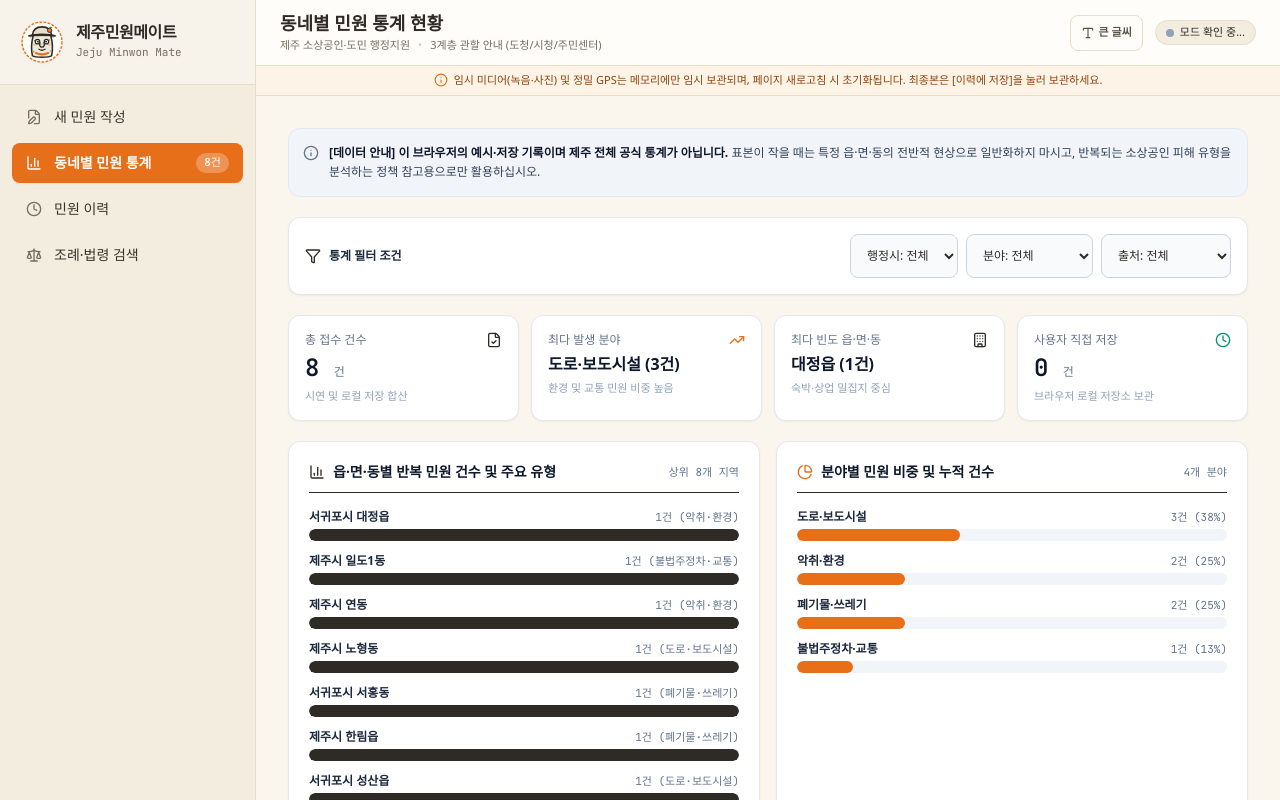
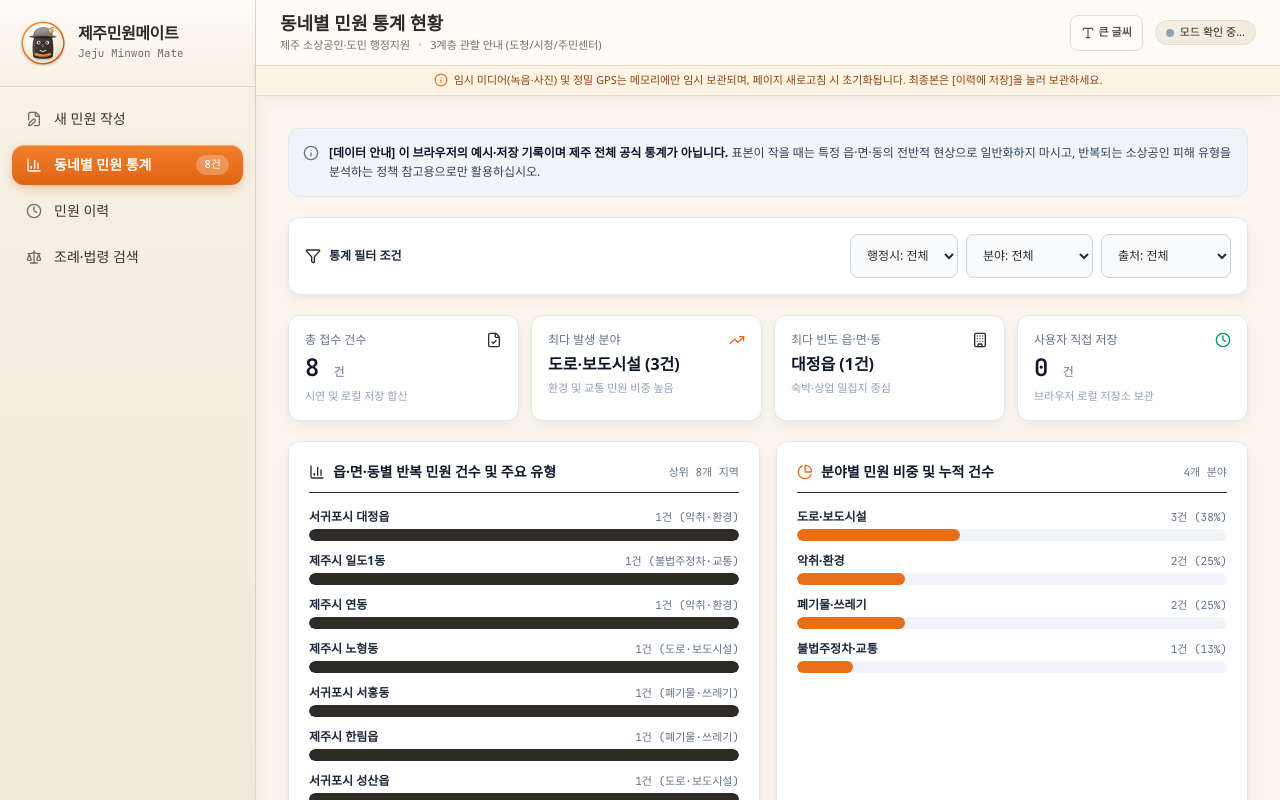
Before and after one commit to Goldeneagle1-hub/-AX-Builders-, a React (Vite) app: page /stats in a window 1280 px wide. Shown: the top 800 px of the page. Built offline with nearby package versions, Linux system fonts and the light colour scheme; no server answers.

Commit message:
style: 입체감과 글로시 질감을 적용한 테마 및 돌하르방 엠블럼 로고 개편

```diff
--- a/src/client/components/layout/DolhareubangLogo.tsx
+++ b/src/client/components/layout/DolhareubangLogo.tsx
@@ -6,13 +6,15 @@ interface DolhareubangLogoProps {
 }
 
 /**
- * 제주 돌하르방 스케치 캐릭터 SVG 로고
- * 손그림 펜화 느낌의 굵기 변화와 친근한 표정, 감귤 포인트 적용
+ * 제주민원메이트 세련된 글로시·입체 돌하르방 엠블럼 로고
+ * 돌하르방 모티브를 유지하면서 입체 그라데이션, 스페큘러 하이라이트, 감귤 포인트를 적용
  */
 export const DolhareubangLogo: React.FC<DolhareubangLogoProps> = ({
-  size = 40,
+  size = 44,
   className = '',
 }) => {
+  const uid = React.useId().replace(/:/g, '');
+
   return (
     <svg
       width={size}
@@ -21,112 +23,168 @@ export const DolhareubangLogo: React.FC<DolhareubangLogoProps> = ({
       fill="none"
       xmlns="http://www.w3.org/2000/svg"
       className={className}
-      aria-label="제주 돌하르방 로고"
+      aria-label="제주민원메이트 돌하르방 로고"
     >
-      {/* Warm Cream Circular Sketch Backdrop */}
-      <circle
-        cx="32"
-        cy="32"
-        r="29"
-        fill="#FFFDF8"
-        stroke="#E86F1A"
-        strokeWidth="2"
-        strokeDasharray="4 2"
+      <defs>
+        {/* Outer Warm Tangerine-Gold Rim Gradient */}
+        <linearGradient id={`rim-${uid}`} x1="8" y1="6" x2="56" y2="58" gradientUnits="userSpaceOnUse">
+          <stop offset="0%" stopColor="#F58D3D" />
+          <stop offset="55%" stopColor="#E86F1A" />
+          <stop offset="100%" stopColor="#C4530A" />
+        </linearGradient>
+
+        {/* Inner Cream-Beige Polished Backdrop */}
+        <radialGradient id={`bg-${uid}`} cx="38%" cy="28%" r="72%">
+          <stop offset="0%" stopColor="#FFFFFF" />
+          <stop offset="65%" stopColor="#FAF4E8" />
+          <stop offset="100%" stopColor="#EAE0CD" />
+        </radialGradient>
+
+        {/* Sculpted Basalt Stone Body Gradient */}
+        <linearGradient id={`stone-${uid}`} x1="20" y1="12" x2="46" y2="54" gradientUnits="userSpaceOnUse">
+          <stop offset="0%" stopColor="#574F47" />
+          <stop offset="50%" stopColor="#3B352F" />
+          <stop offset="100%" stopColor="#24201C" />
+        </linearGradient>
+
+        {/* Hat & Nose Highlight Stone Gradient */}
+        <linearGradient id={`stoneLight-${uid}`} x1="22" y1="10" x2="42" y2="30" gradientUnits="userSpaceOnUse">
+          <stop offset="0%" stopColor="#6D645B" />
+          <stop offset="100%" stopColor="#3A342E" />
+        </linearGradient>
+
+        {/* Glossy Tangerine Accent Gradient */}
+        <linearGradient id={`tangerine-${uid}`} x1="0" y1="0" x2="1" y2="1">
+          <stop offset="0%" stopColor="#FF9E44" />
+          <stop offset="60%" stopColor="#E86F1A" />
+          <stop offset="100%" stopColor="#C95508" />
+        </linearGradient>
+
+        {/* Top Specular Glass Sheen */}
+        <linearGradient id={`gloss-${uid}`} x1="32" y1="4" x2="32" y2="34" gradientUnits="userSpaceOnUse">
+          <stop offset="0%" stopColor="#FFFFFF" stopOpacity="0.58" />
+          <stop offset="100%" stopColor="#FFFFFF" stopOpacity="0" />
+        </linearGradient>
+
+        {/* Subtle Drop Shadow for Emblem */}
+        <filter id={`shadow-${uid}`} x="-10%" y="-10%" width="120%" height="125%">
+          <feDropShadow dx="0" dy="2" stdDeviation="2" floodColor="#2E2A26" floodOpacity="0.18" />
+        </filter>
+      </defs>
+
+      {/* Outer Polished Badge Ring */}
+      <circle cx="32" cy="32" r="30" fill={`url(#rim-${uid})`} filter={`url(#shadow-${uid})`} />
+      <circle cx="32" cy="32" r="27.2" fill={`url(#bg-${uid})`} stroke="#FFFDF9" strokeWidth="1.2" />
+
+      {/* Soft Shadow beneath Dolhareubang */}
+      <ellipse cx="32" cy="53.5" rx="14" ry="2.6" fill="#2E2A26" opacity="0.14" />
+
+      {/* Dolhareubang Body & Face (Sculpted Silhouette) */}
+      <path
+        d="M20 24.5 C18 32, 17.5 42.5, 19.2 51.2 C23.5 54, 40.5 54, 44.8 51.2 C46.5 42.5, 46 32, 44 24.5 Z"
+        fill={`url(#stone-${uid})`}
+        stroke="#24201C"
+        strokeWidth="1.2"
+      />
+
+      {/* Subtle Stone Rim Highlight on Left Cheek */}
+      <path
+        d="M21 26.5 C19.5 33, 19.2 42, 20.5 49.5"
+        stroke="#8B8075"
+        strokeWidth="1.3"
+        strokeLinecap="round"
+        opacity="0.5"
       />
 
       {/* Dolhareubang Hat (벙거지) */}
       <path
-        d="M18 22 C19 13, 25 10, 32 10 C39 10, 45 13, 46 22 Z"
-        fill="#E6DEC8"
-        stroke="#2E2A26"
-        strokeWidth="2.2"
-        strokeLinecap="round"
-        strokeLinejoin="round"
+        d="M19 22 C20 13.5, 25.5 10.5, 32 10.5 C38.5 10.5, 44 13.5, 45 22 Z"
+        fill={`url(#stoneLight-${uid})`}
+        stroke="#24201C"
+        strokeWidth="1.2"
       />
-      {/* Hat Brim (모자 챙 - 스케치 이중선) */}
+      {/* Sleek Hat Brim */}
       <path
-        d="M13 23 C22 20, 42 20, 51 23"
-        stroke="#2E2A26"
-        strokeWidth="2.5"
-        strokeLinecap="round"
+        d="M13.5 23.2 C22.5 20.4, 41.5 20.4, 50.5 23.2 C42 25.2, 22 25.2, 13.5 23.2 Z"
+        fill="#2E2A26"
+        stroke="#1F1C18"
+        strokeWidth="1"
       />
       <path
-        d="M15 24.5 C24 22.5, 40 22.5, 49 24.5"
-        stroke="#2E2A26"
-        strokeWidth="1.2"
+        d="M16.5 22.3 C24 20.6, 40 20.6, 47.5 22.3"
+        stroke="#9B8F83"
+        strokeWidth="0.9"
         strokeLinecap="round"
+        opacity="0.6"
       />
 
-      {/* Face & Body (현무암 질감의 둥근 실루엣) */}
+      {/* Refined Basalt Pores */}
+      <circle cx="22.5" cy="39.5" r="0.8" fill="#7D7267" opacity="0.7" />
+      <circle cx="42" cy="39" r="0.9" fill="#7D7267" opacity="0.6" />
+      <circle cx="24" cy="44" r="0.7" fill="#7D7267" opacity="0.5" />
+
+      {/* Friendly Expressive Eyes with Specular Dot */}
+      <circle cx="26" cy="31.5" r="3.2" fill="#FFFDF9" stroke="#1F1C18" strokeWidth="1.1" />
+      <circle cx="26.3" cy="31.5" r="1.5" fill="#1F1C18" />
+      <circle cx="27" cy="30.8" r="0.55" fill="#FFFFFF" />
+
+      <circle cx="38" cy="31.5" r="3.2" fill="#FFFDF9" stroke="#1F1C18" strokeWidth="1.1" />
+      <circle cx="37.7" cy="31.5" r="1.5" fill="#1F1C18" />
+      <circle cx="38.4" cy="30.8" r="0.55" fill="#FFFFFF" />
+
+      {/* Sculpted Characteristic Round Nose (주먹코) */}
       <path
-        d="M19 24 C17 31, 16 42, 18 52 C22 55, 42 55, 46 52 C48 42, 47 31, 45 24"
-        fill="#EFE9DA"
-        stroke="#2E2A26"
-        strokeWidth="2.2"
+        d="M29.4 33 C28.6 36.8, 29.6 39.2, 32 39.2 C34.4 39.2, 35.4 36.8, 34.6 33 Z"
+        fill="#5C534A"
+        stroke="#24201C"
+        strokeWidth="1"
+      />
+      <path
+        d="M30.6 34 C30.4 35.8, 30.8 37.2, 31.8 37.5"
+        stroke="#9A8E82"
+        strokeWidth="0.9"
         strokeLinecap="round"
-        strokeLinejoin="round"
+        opacity="0.7"
       />
 
-      {/* Sketchy Basalt Pores (현무암 구멍 스케치 점) */}
-      <circle cx="21" cy="30" r="0.9" fill="#8C8273" />
-      <circle cx="43" cy="29" r="1" fill="#8C8273" />
-      <circle cx="20" cy="46" r="1.1" fill="#8C8273" />
-      <circle cx="44" cy="45" r="0.9" fill="#8C8273" />
-
-      {/* Big Friendly Dolhareubang Eyes */}
-      <circle
-        cx="25.5"
-        cy="31.5"
-        r="3.2"
-        fill="#FFFFFF"
-        stroke="#2E2A26"
-        strokeWidth="1.8"
-      />
-      <circle cx="26" cy="31.5" r="1.4" fill="#2E2A26" />
-
-      <circle
-        cx="38.5"
-        cy="31.5"
-        r="3.2"
-        fill="#FFFFFF"
-        stroke="#2E2A26"
-        strokeWidth="1.8"
-      />
-      <circle cx="38" cy="31.5" r="1.4" fill="#2E2A26" />
-
-      {/* Rosy Tangerine Cheeks */}
-      <ellipse cx="21.5" cy="36" rx="2.4" ry="1.4" fill="#E86F1A" opacity="0.35" />
-      <ellipse cx="42.5" cy="36" rx="2.4" ry="1.4" fill="#E86F1A" opacity="0.35" />
-
-      {/* Characteristic Round Nose (주먹코) */}
+      {/* Warm Gentle Smile */}
       <path
-        d="M29 33 C28 37, 29 39.5, 32 39.5 C35 39.5, 36 37, 35 33"
-        fill="#E6DEC8"
-        stroke="#2E2A26"
-        strokeWidth="1.9"
+        d="M28 42.2 Q32 45 36 42.2"
+        stroke="#FAF4E8"
+        strokeWidth="1.5"
         strokeLinecap="round"
+        fill="none"
+        opacity="0.9"
       />
 
-      {/* Gentle Smile */}
+      {/* Glossy Tangerine Scarf / Collar Accent */}
       <path
-        d="M27.5 42.5 Q32 45.5 36.5 42.5"
-        stroke="#2E2A26"
-        strokeWidth="1.8"
+        d="M22.2 47.8 Q32 52.2 41.8 47.8"
+        stroke={`url(#tangerine-${uid})`}
+        strokeWidth="3.4"
         strokeLinecap="round"
         fill="none"
       />
-
-      {/* Cute Tangerine Badge/Scarf Accent on Chest */}
       <path
-        d="M23 48 Q32 52 41 48"
-        stroke="#E86F1A"
-        strokeWidth="3"
+        d="M24 47.5 Q32 50.8 40 47.5"
+        stroke="#FFD1A3"
+        strokeWidth="0.8"
         strokeLinecap="round"
         fill="none"
+        opacity="0.7"
       />
-      {/* Tiny Tangerine Icon on Hat */}
-      <circle cx="43" cy="15" r="3.2" fill="#E86F1A" stroke="#2E2A26" strokeWidth="1.2" />
-      <path d="M43 11.8 Q44.5 10 46 11" stroke="#3F7D4C" strokeWidth="1.5" strokeLinecap="round" />
+
+      {/* Glossy Tangerine Jewel on Hat */}
+      <circle cx="42.8" cy="15.2" r="3.4" fill={`url(#tangerine-${uid})`} stroke="#24201C" strokeWidth="0.9" />
+      <circle cx="41.8" cy="14" r="1" fill="#FFFFFF" opacity="0.75" />
+      <path d="M43 11.8 Q44.8 9.8 46.6 10.8" stroke="#4D8B55" strokeWidth="1.5" strokeLinecap="round" />
+
+      {/* Top Glass Gloss Arc across the Entire Emblem */}
+      <path
+        d="M11 26 C14 12, 23 6, 32 6 C41 6, 50 12, 53 26 C44 21, 20 21, 11 26 Z"
+        fill={`url(#gloss-${uid})`}
+        pointerEvents="none"
+      />
     </svg>
   );
 };
--- a/src/client/components/layout/Header.tsx
+++ b/src/client/components/layout/Header.tsx
@@ -38,7 +38,7 @@ export const Header: React.FC = () => {
   };
 
   return (
-    <header className="no-print bg-[#FFFDF9] border-b border-[#E6DEC8] sticky top-0 z-20">
+    <header className="no-print bg-[#FFFDF9]/85 backdrop-blur-md border-b border-[#E6DEC8] shadow-[0_4px_20px_-8px_rgba(46,42,38,0.1)] sticky top-0 z-20">
       <div className="max-w-7xl mx-auto px-4 sm:px-6 py-3 flex items-center justify-between">
         {/* Left: Mobile Brand & Page Context */}
         <div className="flex items-center space-x-3">
--- a/src/client/components/layout/MobileTabBar.tsx
+++ b/src/client/components/layout/MobileTabBar.tsx
@@ -36,7 +36,7 @@ export const MobileTabBar: React.FC = () => {
 
   return (
     <nav
-      className="no-print lg:hidden fixed bottom-0 left-0 right-0 z-30 bg-[#FFFDF9] border-t border-[#E6DEC8] shadow-lg mobile-bottom-tabs pb-[env(safe-area-inset-bottom)]"
+      className="no-print lg:hidden fixed bottom-0 left-0 right-0 z-30 bg-[#FFFDF9]/90 backdrop-blur-md border-t border-[#E6DEC8] shadow-[0_-6px_20px_-6px_rgba(46,42,38,0.12)] mobile-bottom-tabs pb-[env(safe-area-inset-bottom)]"
       aria-label="하단 네비게이션 탭"
     >
       <div className="grid grid-cols-4 h-14">
--- a/src/client/components/layout/Sidebar.tsx
+++ b/src/client/components/layout/Sidebar.tsx
@@ -36,11 +36,11 @@ export const Sidebar: React.FC = () => {
   ];
 
   return (
-    <aside className="no-print hidden lg:flex flex-col w-64 bg-[#F3EDE0] text-[#2E2A26] shrink-0 min-h-screen border-r border-[#E6DEC8] select-none">
-      {/* Brand Header with Dolhareubang Sketch Logo */}
-      <div className="p-5 border-b border-[#E6DEC8] bg-[#FAF6EE]/70">
+    <aside className="no-print hidden lg:flex flex-col w-64 bg-gradient-to-b from-[#F7F2E7] to-[#ECE3D1] text-[#2E2A26] shrink-0 min-h-screen border-r border-[#DFD5BC] shadow-[4px_0_24px_-12px_rgba(46,42,38,0.12)] select-none">
+      {/* Brand Header with Glossy Dolhareubang Emblem Logo */}
+      <div className="p-5 border-b border-[#E2D8C0] bg-gradient-to-b from-[#FFFDF9]/90 to-[#F7F1E5]/70 backdrop-blur-sm">
         <div className="flex items-center space-x-3">
-          <DolhareubangLogo size={44} className="shrink-0 drop-shadow-xs" />
+          <DolhareubangLogo size={46} className="shrink-0" />
           <div>
             <h1 className="font-bold text-base tracking-tight leading-none text-[#2E2A26]">
               제주민원메이트
@@ -61,10 +61,10 @@ export const Sidebar: React.FC = () => {
               key={item.to}
               to={item.to}
               className={({ isActive }) =>
-                `flex items-center justify-between px-3.5 py-2.5 rounded-lg text-sm font-medium transition-colors ${
+                `flex items-center justify-between px-3.5 py-2.5 rounded-xl text-sm font-medium transition-all ${
                   isActive
-                    ? 'bg-[#E86F1A] text-white font-semibold shadow-xs'
-                    : 'text-[#3A332C] hover:bg-[#E6DEC8]/60 hover:text-[#2E2A26]'
+                    ? 'bg-gradient-to-b from-[#F27E2C] to-[#DF6410] text-white font-semibold shadow-[0_4px_12px_-2px_rgba(232,111,26,0.45),inset_0_1px_0_rgba(255,255,255,0.35)]'
+                    : 'text-[#3A332C] hover:bg-white/60 hover:text-[#2E2A26] hover:shadow-2xs'
                 }`
               }
             >
--- a/src/client/index.css
+++ b/src/client/index.css
@@ -19,6 +19,10 @@
   body {
     font-family: 'Plus Jakarta Sans', 'Noto Sans KR', system-ui, -apple-system, sans-serif;
     background-color: var(--background);
+    background-image:
+      radial-gradient(at 15% 10%, rgba(232, 111, 26, 0.06) 0px, transparent 45%),
+      radial-gradient(at 88% 85%, rgba(214, 198, 168, 0.22) 0px, transparent 50%);
+    background-attachment: fixed;
     color: #2E2A26;
     -webkit-font-smoothing: antialiased;
   }
@@ -26,6 +30,62 @@
   .font-mono-num {
     font-family: 'JetBrains Mono', monospace;
     font-variant-numeric: tabular-nums;
+  }
+}
+
+/* Polished 3D depth & subtle glossy finish on cards and primary controls */
+@layer utilities {
+  .bg-white.rounded-xl,
+  .bg-\[\#FFFDF9\].rounded-xl {
+    box-shadow:
+      0 6px 20px -6px rgba(46, 42, 38, 0.08),
+      0 2px 6px -1px rgba(46, 42, 38, 0.04),
+      inset 0 1px 0 rgba(255, 255, 255, 0.9);
+  }
+
+  /* Glossy Tangerine CTA buttons */
+  button.bg-\[\#E86F1A\],
+  a.bg-\[\#E86F1A\] {
+    background-image: linear-gradient(180deg, rgba(255, 255, 255, 0.18) 0%, rgba(0, 0, 0, 0.06) 100%);
+    box-shadow:
+      0 4px 12px -2px rgba(232, 111, 26, 0.38),
+      inset 0 1px 0 rgba(255, 255, 255, 0.35);
+    transition: transform 0.15s ease, box-shadow 0.15s ease, filter 0.15s ease;
+  }
+
+  button.bg-\[\#E86F1A\]:hover:not(:disabled),
+  a.bg-\[\#E86F1A\]:hover {
+    box-shadow:
+      0 6px 16px -2px rgba(232, 111, 26, 0.48),
+      inset 0 1px 0 rgba(255, 255, 255, 0.42);
+    transform: translateY(-0.5px);
+  }
+
+  button.bg-\[\#E86F1A\]:active:not(:disabled) {
+    transform: translateY(0.5px);
+    box-shadow: 0 2px 6px -1px rgba(232, 111, 26, 0.32);
+  }
+
+  /* Glossy Basalt Primary buttons */
+  button.bg-\[\#2E2A26\],
+  a.bg-\[\#2E2A26\] {
+    background-image: linear-gradient(180deg, rgba(255, 255, 255, 0.12) 0%, rgba(0, 0, 0, 0.14) 100%);
+    box-shadow:
+      0 4px 12px -2px rgba(46, 42, 38, 0.28),
+      inset 0 1px 0 rgba(255, 255, 255, 0.22);
+    transition: transform 0.15s ease, box-shadow 0.15s ease;
+  }
+
+  button.bg-\[\#2E2A26\]:hover:not(:disabled),
+  a.bg-\[\#2E2A26\]:hover {
+    box-shadow:
+      0 6px 16px -2px rgba(46, 42, 38, 0.36),
+      inset 0 1px 0 rgba(255, 255, 255, 0.28);
+    transform: translateY(-0.5px);
+  }
+
+  button.bg-\[\#2E2A26\]:active:not(:disabled) {
+    transform: translateY(0.5px);
   }
 }
 
@@ -37,6 +97,7 @@
 
   body {
     background-color: #ffffff !important;
+    background-image: none !important;
     color: #000000 !important;
   }
   .no-print,
```
Also changed, not shown: src/client/components/layout/Stepper.tsx (+4 -4 lines).
